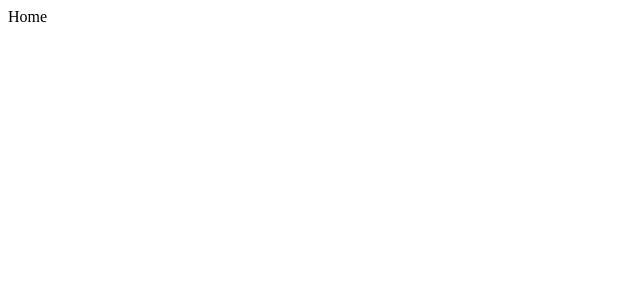
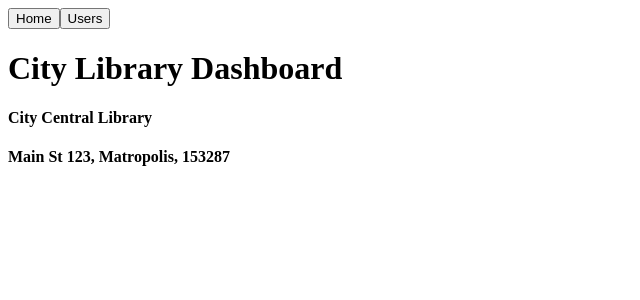
Before and after one commit to ShalomKumer/City-Library, a React (Vite) app: page / in a window 1280 px wide. Shown: the top 300 px of the page, without its empty margins (0-640 px from the left). Built offline with nearby package versions, Linux system fonts and the light colour scheme; the HTML template or start-up script is replaced by a standard one.

Commit message:
headers + navigate

```diff
--- a/src/Pages/Home.tsx
+++ b/src/Pages/Home.tsx
@@ -1,9 +1,18 @@
-import React from 'react'
+import Header from "../components/Header";
 
 const Home = () => {
   return (
-    <div>Home</div>
-  )
-}
+    <>
+      <Header />
+      <div className="text-intro">
+        <h1>
+          <strong>City Library Dashboard</strong>
+        </h1>
+        <h4>City Central Library</h4>
+        <h4>Main St 123, Matropolis, 153287</h4>
+      </div>
+    </>
+  );
+};
 
-export default Home
+export default Home;
--- a/src/Pages/UsersList.tsx
+++ b/src/Pages/UsersList.tsx
@@ -1,8 +1,10 @@
-import React from 'react'
+import Header from "../components/Header"
 
 const UsersList = () => {
   return (
-    <div>UsersList</div>
+    <>
+    <Header />
+    </>
   )
 }
 
--- a/src/components/Context.tsx
+++ b/src/components/Context.tsx
@@ -1,4 +1,5 @@
-import { createContext, useState, useMemo, useContext, ReactNode } from "react";
+import { createContext, useState, useMemo, useContext, } from "react";
+import type { ReactNode } from "react";
 import type { Review, Book, Member } from "./types";
 
 type ContextType = {
--- a/src/components/Header.tsx
+++ b/src/components/Header.tsx
@@ -1,14 +1,17 @@
-import { useNavigate } from "react-router";
+import { useNavigate } from "react-router-dom";
+
 const Header = () => {
-    const nav = useNavigate()
+  const nav = useNavigate();
+
   return (
-    <>
     <div>
-        <button onClick={nav('/')}>Home</button>
-        <button onClick={nav('/userlist')}>Users</button>
+
+      <div className="buttons">
+        <button onClick={() => nav("/")}>Home</button>
+        <button onClick={() => nav("/userlist")}>Users</button>
+      </div>
     </div>
-    </>
-  )
-}
+  );
+};
 
-export default Header
+export default Header;
```
